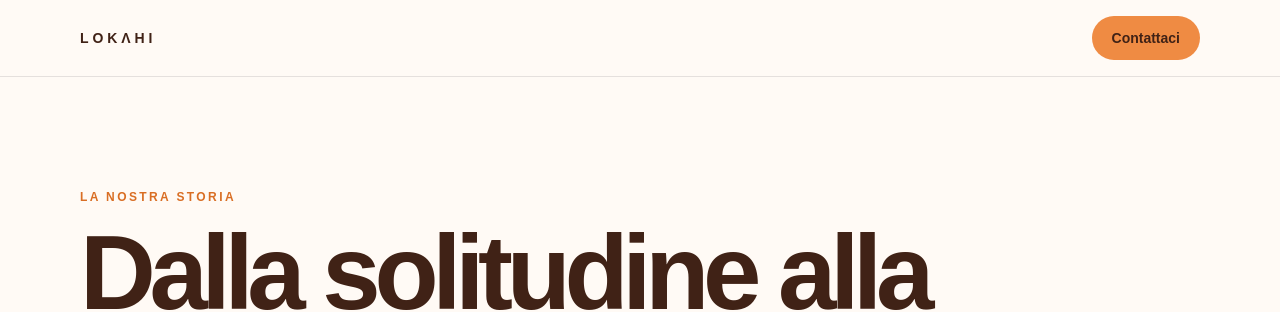
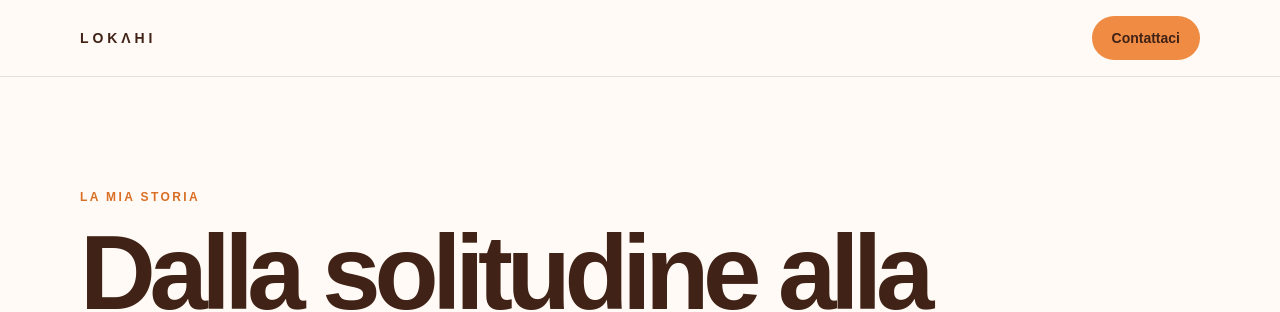
Before and after one commit to LOKAHI-web/LOKAHI, a Next.js app in the folder lokahi-app/: page /chi-siamo in a window 1280 px wide. Shown: the top 312 px of the page. Built offline with nearby package versions, Linux system fonts and the light colour scheme.

Commit message:
Aggiorna il sito

```diff
--- a/lokahi-app/app/chi-siamo/page.tsx
+++ b/lokahi-app/app/chi-siamo/page.tsx
@@ -58,7 +58,7 @@ export default function ChiSiamo() {
             <section className="px-6 pb-24 pt-20 md:px-12 lg:px-20 lg:pb-32 lg:pt-28">
                 <div className="mx-auto max-w-7xl">
                     <p className="mb-5 text-xs font-bold uppercase tracking-[0.2em] text-[#d96e24]">
-                        La nostra storia
+                        La mia storia
                     </p>
 
                     <h1 className="max-w-5xl text-6xl font-bold leading-[0.92] tracking-[-0.06em] md:text-8xl lg:text-[105px]">
```
